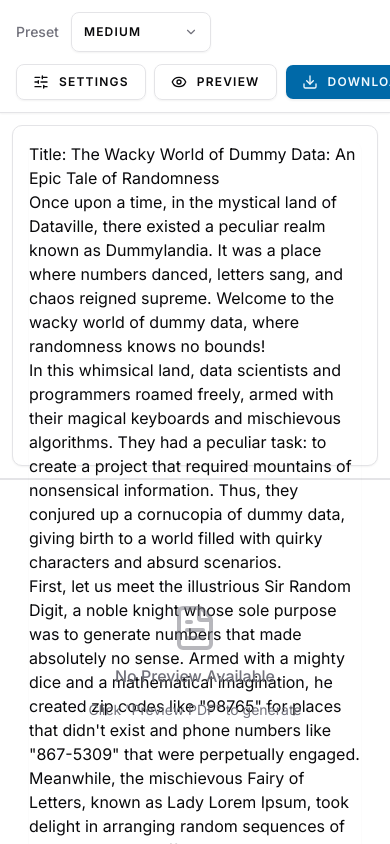
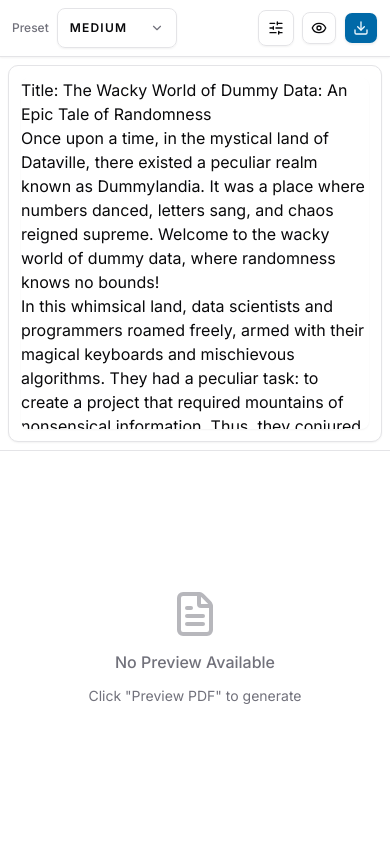
Before and after one commit to nandan-varma/handwriting, a Next.js app: page / in a window 390 px wide. Built offline with nearby package versions, Linux system fonts and the light colour scheme.

Commit message:
ui: better mobile layout

```diff
--- a/app/page.tsx
+++ b/app/page.tsx
@@ -13,7 +13,7 @@
       <Controls />
       <div className="flex-1 min-h-0">
         <div className="h-full md:hidden flex flex-col">
-          <div className="flex-1 min-h-0 border-b-2 border-border">
+          <div className="flex-1 min-h-0 border-b border-border">
             <PdfInput asPanel={false} />
           </div>
           <div className="flex-1 min-h-0">
--- a/components/advanced-controls.tsx
+++ b/components/advanced-controls.tsx
@@ -30,72 +30,71 @@
     <Popover>
       <PopoverTrigger
         render={
-          <Button variant="outline" size="sm">
-            <SlidersHorizontal className="size-4 mr-1.5" />
-            Settings
+          <Button variant="outline" size="icon-sm" title="Settings">
+            <SlidersHorizontal className="size-4" />
           </Button>
         }
       />
-      <PopoverContent className="w-72" align="end">
+      <PopoverContent className="w-[calc(100vw-1rem)] sm:w-72 p-3 sm:p-4" align="end">
         <PopoverHeader>
           <PopoverTitle className="text-sm">Text Settings</PopoverTitle>
         </PopoverHeader>
-        <div className="grid gap-3 mt-3">
-          <div className="grid grid-cols-3 items-center gap-3">
+        <div className="grid gap-4 mt-4">
+          <div className="grid gap-2">
             <Label htmlFor="fontSize" className="text-xs">
               Font Size
             </Label>
             <Input
               id="fontSize"
-              className="col-span-2 h-8"
+              className="h-9 sm:h-8"
               type="number"
               value={fontSize}
               onChange={(e) => setFontSize(Number.parseInt(e.target.value))}
             />
           </div>
-          <div className="grid grid-cols-3 items-center gap-3">
+          <div className="grid gap-2">
             <Label htmlFor="lineHeight" className="text-xs">
               Line Height
             </Label>
             <Input
               id="lineHeight"
-              className="col-span-2 h-8"
+              className="h-9 sm:h-8"
               type="number"
               value={lineHeight}
               onChange={(e) => setLineHeight(Number.parseInt(e.target.value))}
             />
           </div>
-          <div className="grid grid-cols-3 items-center gap-3">
+          <div className="grid gap-2">
             <Label htmlFor="margin" className="text-xs">
               Margin
             </Label>
             <Input
               id="margin"
-              className="col-span-2 h-8"
+              className="h-9 sm:h-8"
               type="number"
               value={margin}
               onChange={(e) => setMargin(Number.parseInt(e.target.value))}
             />
           </div>
-          <div className="grid grid-cols-3 items-center gap-3">
+          <div className="grid gap-2">
             <Label htmlFor="gap" className="text-xs">
               Letter Gap
             </Label>
             <Input
               id="gap"
-              className="col-span-2 h-8"
+              className="h-9 sm:h-8"
               type="number"
               value={gap}
               onChange={(e) => setGap(Number.parseInt(e.target.value))}
             />
           </div>
-          <div className="grid grid-cols-3 items-center gap-3">
+          <div className="grid gap-2">
             <Label htmlFor="color" className="text-xs">
               Color
             </Label>
             <Input
               id="color"
-              className="col-span-2 h-8 p-1 cursor-pointer"
+              className="h-9 sm:h-8 p-1 cursor-pointer"
               type="color"
               value={color}
               onChange={(e) => {
--- a/components/controls.tsx
+++ b/components/controls.tsx
@@ -23,9 +23,10 @@
     useContext(PDFContext);
   const { handlePresetChange } = useContext(ControlsContext);
   return (
-    <div className="relative z-20 flex flex-wrap items-center justify-between gap-3 border-b bg-card/80 px-4 py-3 shadow-sm backdrop-blur-sm">
-      <div className="flex items-center gap-3">
-        <span className="text-sm font-medium text-muted-foreground font-heading">
+    <div className="relative z-20 border-b bg-card/80 shadow-sm backdrop-blur-sm">
+      <div className="flex flex-row gap-2 items-center md:justify-between px-3 py-2 md:px-4 md:py-3 md:gap-3 flex-wrap">
+        <div className="flex items-center gap-2 md:gap-3 min-w-0">
+          <span className="text-xs md:text-sm font-medium text-muted-foreground font-heading whitespace-nowrap">
             Preset
           </span>
           <Select
@@ -35,7 +36,7 @@
               if (e) handlePresetChange(e);
             }}
           >
-          <SelectTrigger className="w-[140px] h-9 rounded-md">
+            <SelectTrigger className="w-[120px] md:w-[140px] h-8 md:h-9 rounded-md">
               <SelectValue placeholder="Select" />
             </SelectTrigger>
             <SelectContent>
@@ -50,26 +51,31 @@
             </SelectContent>
           </Select>
         </div>
-      <div className="flex items-center gap-2">
+        <div className="flex items-center gap-2 md:gap-2 ml-auto">
           <AdvancedControls />
           <Button
             variant="outline"
             size="sm"
+            title="Preview PDF"
             onClick={handlePreviewPDF}
             disabled={isGenerating}
+            className="h-8 md:h-9 px-2 md:px-4"
           >
-          <Eye className="size-4 mr-1.5" />
-          Preview
+            <Eye className="size-4" />
+            <span className="hidden md:inline md:ml-1.5">Preview</span>
           </Button>
           <Button
             variant="default"
             size="sm"
+            title="Download PDF"
             onClick={handleDownloadPDF}
             disabled={isGenerating}
+            className="h-8 md:h-9 px-2 md:px-4"
           >
-          <Download className="size-4 mr-1.5" />
-          Download
+            <Download className="size-4" />
+            <span className="hidden md:inline md:ml-1.5">Download</span>
           </Button>
+        </div>
       </div>
     </div>
   );
--- a/components/pdf-input.tsx
+++ b/components/pdf-input.tsx
@@ -12,8 +12,8 @@
   const { text, setText } = useContext(ControlsContext);
 
   const content = (
-    <div className="h-full flex flex-col p-3">
-      <div className="flex-1 min-h-0 w-full resize-none rounded-lg border bg-background shadow-sm p-4">
+    <div className="h-full flex flex-col p-2 md:p-3 min-h-0">
+      <div className="flex-1 min-h-0 w-full resize-none rounded-lg border bg-background shadow-sm p-3 md:p-4 overflow-hidden flex flex-col">
         <Textarea
           className="flex-1 min-h-0 w-full resize-none border-0 bg-transparent p-0 text-base outline-none placeholder:text-muted-foreground"
           value={text}
--- a/components/pdf-preview.tsx
+++ b/components/pdf-preview.tsx
@@ -12,7 +12,7 @@
   const { pdfInfo, isGenerating } = useContext(PDFContext);
 
   const content = (
-    <>
+    <div className="h-full flex flex-col p-2 md:p-3">
       {isGenerating ? (
         <div className="h-full flex flex-col items-center justify-center gap-3 text-muted-foreground p-4">
           <Loader2 className="h-10 w-10 animate-spin" />
@@ -31,7 +31,7 @@
           <p className="text-sm">Click "Preview PDF" to generate</p>
         </div>
       )}
-    </>
+    </div>
   );
 
   if (!asPanel) return content;
--- a/components/ui/textarea.tsx
+++ b/components/ui/textarea.tsx
@@ -7,7 +7,7 @@
     <textarea
       data-slot="textarea"
       className={cn(
-        "flex field-sizing-content min-h-16 w-full resize-none rounded-md border border-input bg-transparent px-3 py-2 text-base transition-all outline-none placeholder:text-muted-foreground focus-visible:border-ring focus-visible:ring-2 focus-visible:ring-ring/30 disabled:cursor-not-allowed disabled:opacity-50 aria-invalid:border-destructive dark:aria-invalid:border-destructive/50 shadow-sm",
+        "flex min-h-24 w-full resize-none rounded-md border border-input bg-transparent px-3 py-2 text-base transition-all outline-none placeholder:text-muted-foreground focus-visible:border-ring focus-visible:ring-2 focus-visible:ring-ring/30 disabled:cursor-not-allowed disabled:opacity-50 aria-invalid:border-destructive dark:aria-invalid:border-destructive/50 shadow-sm",
         className,
       )}
       {...props}
```
Lines whose indentation alone changed are shown as unchanged.
